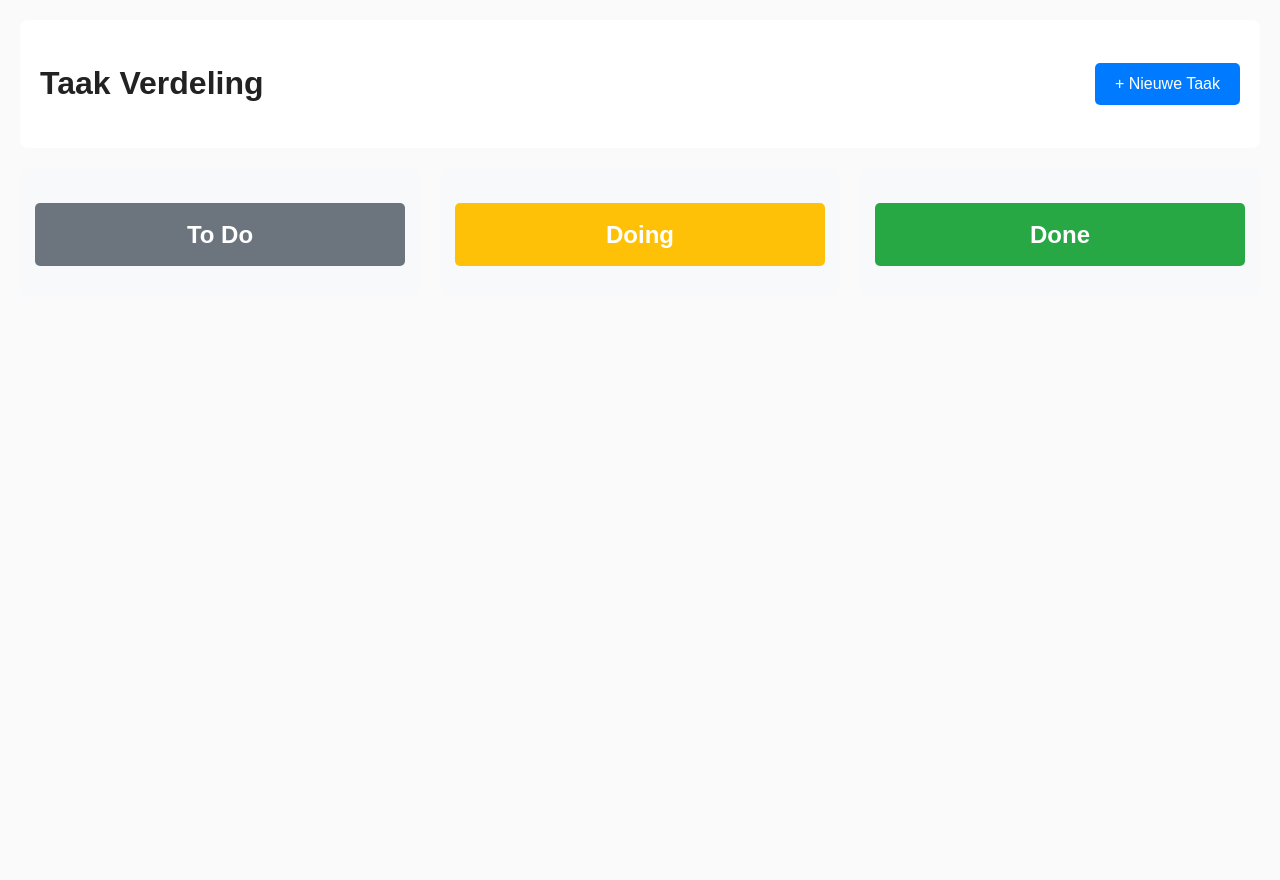
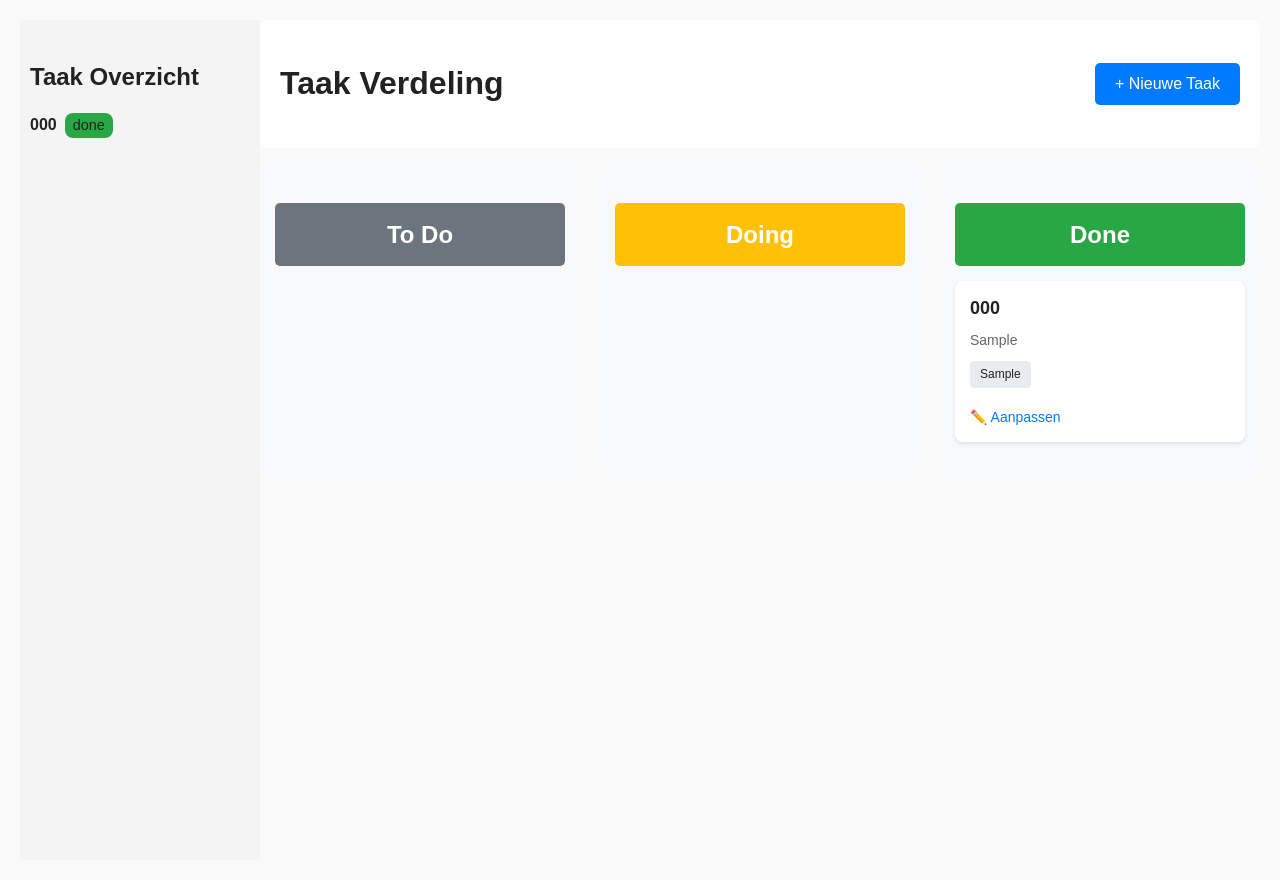
Before and after one commit to curio-studenten/b3-2025-p1-curiodev2, a PHP site: page / in a window 1280 px wide. Before the commit the page ends 266 px from the top, so only its background shows below. Run offline with PHP 8.4, Linux system fonts and the light colour scheme; tables that the repository leaves empty or names only in its code hold one stand-in row (values such as "Sample post"); data that the repository does not hold is empty; a stand-in replaces the project's code that opens the database connection.

Commit message:
finished with editing added 'done' 'not done' elements to the side

```diff
--- a/css/main.css
+++ b/css/main.css
@@ -1,3 +1,9 @@
+/* Main content area next to sidebar */
+.main-content {
+  flex: 1;
+  min-width: 0;
+}
+
 /*! HTML5 Boilerplate v8.0.0 | MIT License | https://html5boilerplate.com/ */
 
 /* main.css 2.1.0 | MIT License | https://github.com/h5bp/main.css#readme */
@@ -355,6 +361,7 @@ body {
 
 .done-header {
     background-color: #28a745;
+
 }
 
 .notdone-header {
@@ -422,3 +429,32 @@ body {
   color: blue;
   font-size: 16px;
 }
+
+/* Sidebar */
+.main-flex {
+  display: flex;
+}
+.sidebar {
+  width: 220px;
+  background: #f4f4f4;
+  padding: 20px 10px;
+  min-height: 100vh;
+}
+.sidebar-list {
+  list-style: none;
+  padding: 0;
+}
+.sidebar-task {
+  margin-bottom: 10px;
+  display: flex;
+  align-items: center;
+  gap: 8px;
+}
+.sidebar-title {
+  font-weight: bold;
+}
+.sidebar-status {
+  padding: 2px 8px;
+  border-radius: 8px;
+  font-size: 0.9em;
+}
--- a/task/index.php
+++ b/task/index.php
@@ -9,11 +9,34 @@
 <body>
 
     <?php
-    // require_once __DIR__ . '/../backend/taskController.php';
+    require_once __DIR__ . '/../backend/taskController.php';
     // require_once 'notdone.php';
     ?>
 
-    <div class="container">
+    <div class="main-flex">
+        <nav class="sidebar">
+            <h2>Taak Overzicht</h2>
+            <ul class="sidebar-list">
+                <?php
+                    $tasksByStatus = getTasksByStatus();
+                    $hasTasks = false;
+                    foreach (['todo', 'in-progress', 'done'] as $status) {
+                        foreach ($tasksByStatus[$status] as $taak) {
+                            $hasTasks = true;
+                            $statusClass = $status . '-header';
+                            echo '<li class="sidebar-task">'
+                                . '<span class="sidebar-title">' . $taak['titel'] . '</span> '
+                                . '<span class="' . $statusClass . ' sidebar-status">' . $taak['status'] . '</span>'
+                                . '</li>';
+                        }
+                    }
+                    if (!$hasTasks) {
+                        echo '<li>Geen taken gevonden.</li>';
+                    }
+                ?>
+            </ul>
+        </nav>
+            <div class="main-content">
         <div class="header">
             <h1>Taak Verdeling</h1>
             <a href="create.php" class="btn-new-task">+ Nieuwe Taak</a>
@@ -93,6 +116,7 @@
                 </div>
             </div>
         </div>
+        </div>
     </div>
 
 </body>
```
Also changed, not shown: task/edit.php (+9 -1 lines), task/notdone.php (+29 -15 lines).
